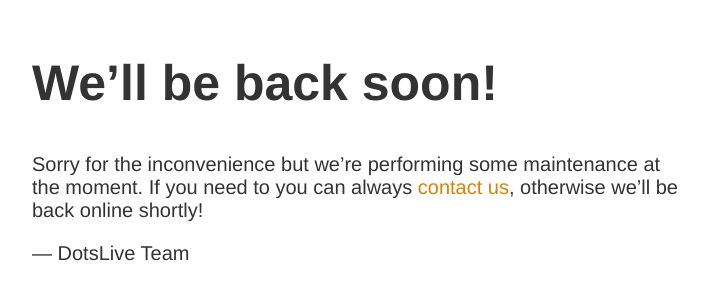
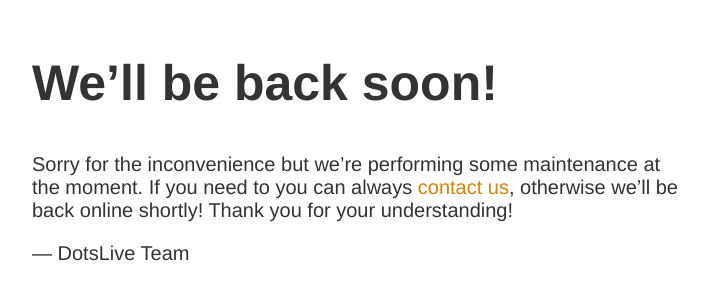
Before and after one commit to Dataraction/backen-maintenance-page, a website: page dist/index.html in a window 1280 px wide. Shown: the part 146-446 px from the top of the page, without its empty margins (283-991 px from the left). Drawn offline with Linux system fonts and the light colour scheme.

Commit message:
Update index.html

```diff
--- a/dist/index.html
+++ b/dist/index.html
@@ -18,7 +18,7 @@
 <article>
     <h1>We&rsquo;ll be back soon!</h1>
     <div>
-        <p>Sorry for the inconvenience but we&rsquo;re performing some maintenance at the moment. If you need to you can always <a href="mailto:support@dataraction.com">contact us</a>, otherwise we&rsquo;ll be back online shortly!</p>
+        <p>Sorry for the inconvenience but we&rsquo;re performing some maintenance at the moment. If you need to you can always <a href="mailto:support@dataraction.com">contact us</a>, otherwise we&rsquo;ll be back online shortly! Thank you for your understanding!</p>
         <p>&mdash; DotsLive Team</p>
     </div>
 </article>
```
